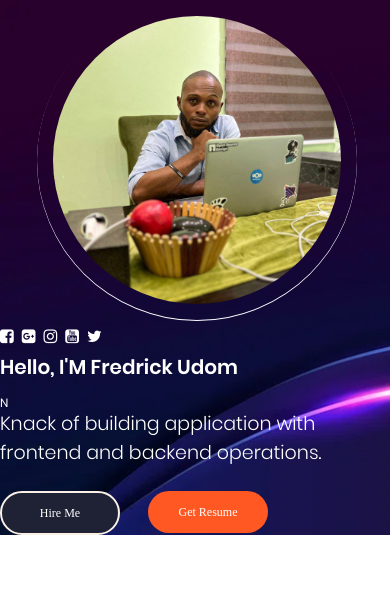
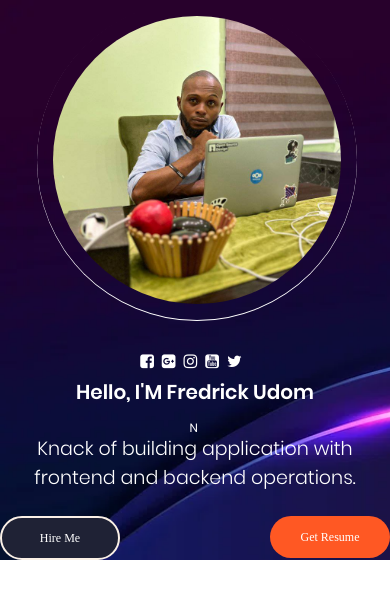
Before and after one commit to FredrickUdom/react-portfolio, a React (Vite) app: page / in a window 390 px wide. Shown: the top 598 px of the page. Built offline with nearby package versions, Linux system fonts and the light colour scheme.

Commit message:
styling 375px screen size

```diff
--- a/src/PortfolioContainer/Home/Profile.css
+++ b/src/PortfolioContainer/Home/Profile.css
@@ -7,6 +7,10 @@
     background: url('../../assets/Home/bg.webp');
     background-repeat: no-repeat;
     background-size: cover;
+}
+.profile-details{
+    justify-content: center;
+    text-align: center;
 }
 .profile-parent{
     display: flex;
@@ -121,5 +125,30 @@
 
     .profile-options{
         display: flex;
+        justify-content: space-between;
+    }
+
+    .profile-details{
+        margin: 25px 0 0;
+    }
+
+    .profile-options .highlighted-btn{
+        margin: 0 !important;
+    }
+
+    .profile-options, .profile-details-role{
+        text-align: center;
     }
 }
+
+@media screen and (max-width:375px){
+    .profile-picture{
+        height: 275px;
+        width: 275px;
+        margin-top: -5px;
+    }
+
+    .profile-details{
+        width: 90%;
+    }
+}
```
